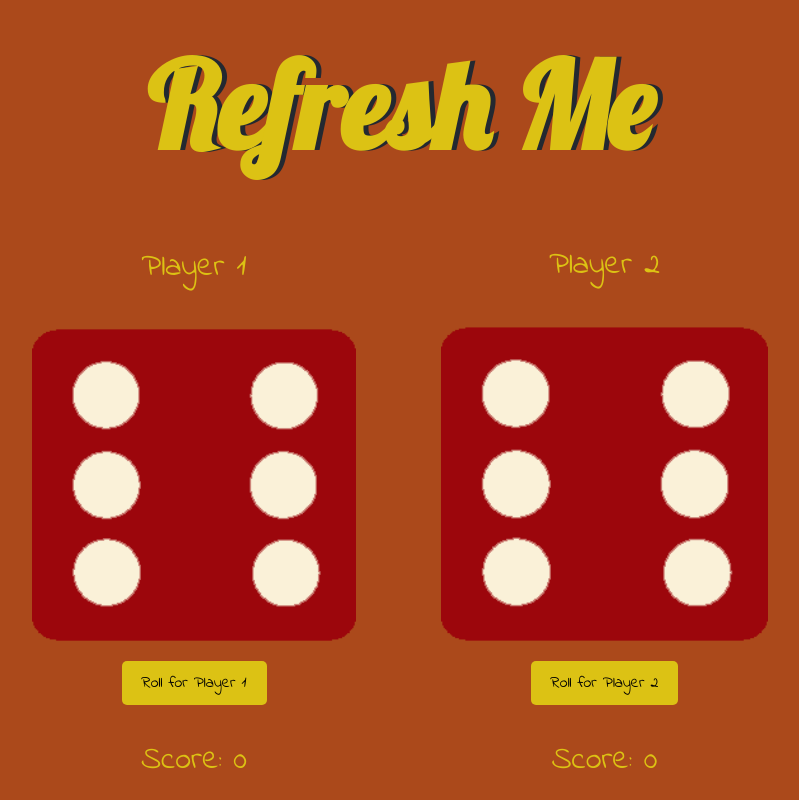
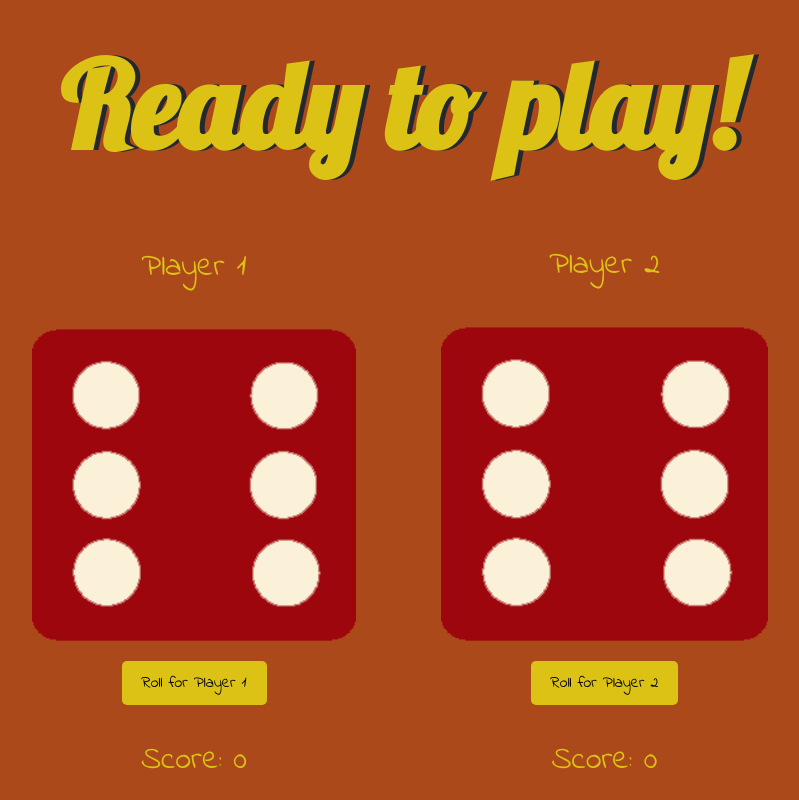
Before and after one commit to emmhe015/diceGame, a plain HTML site: page index.html in a window 1280 px wide. Shown: the top 800 px of the page, without its empty margins (240-1039 px from the left). Drawn offline with Linux system fonts and the light colour scheme.

Commit message:
Change h1 in index.html

```diff
--- a/index.html
+++ b/index.html
@@ -13,7 +13,7 @@
 
 <body>
   <div class="container">
-    <h1>Refresh Me</h1>
+    <h1>Ready to play!</h1>
 
     <div class="dice">
       <p>Player 1</p>
```
